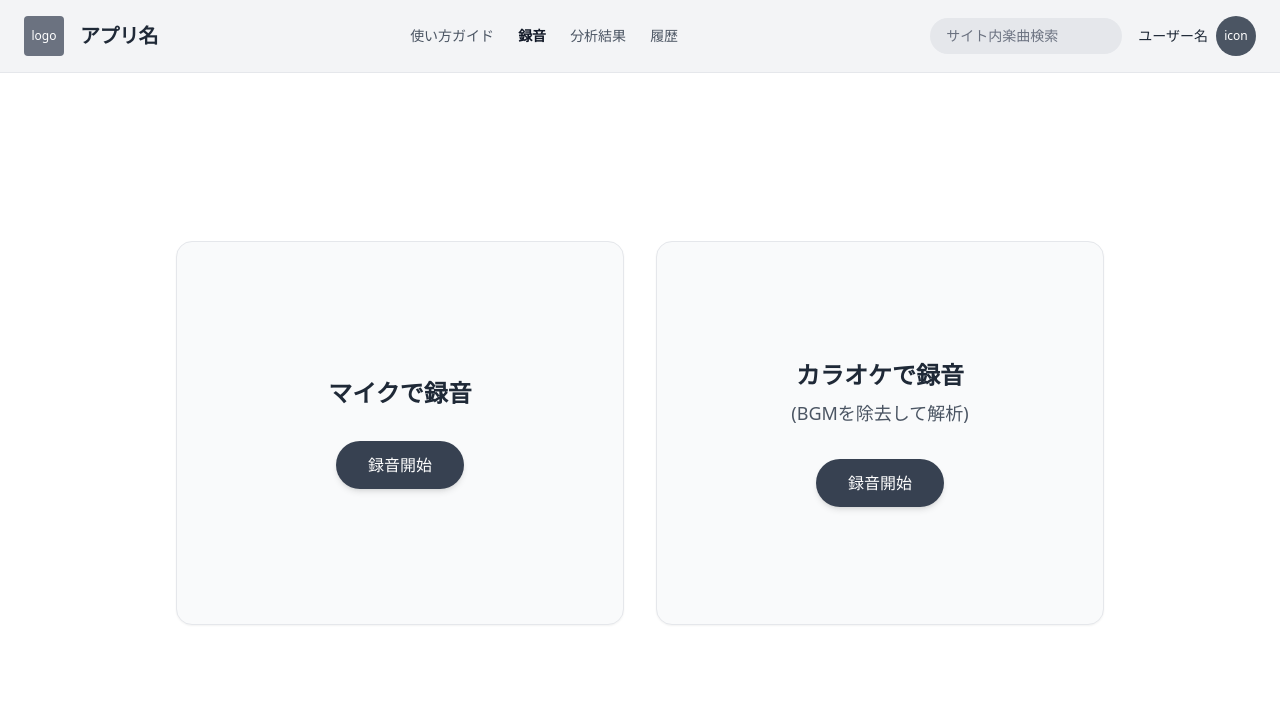
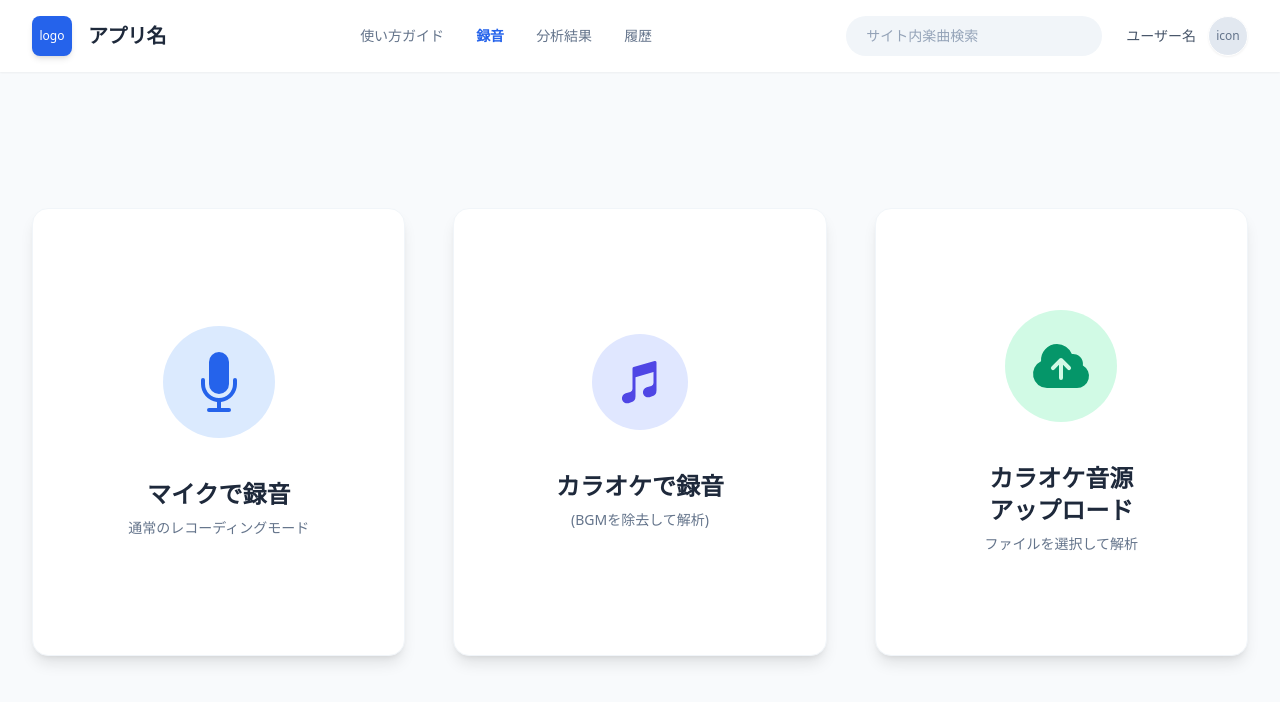
Before and after one commit to kc3hack/2026_team11, a React (Create React App) app in the folder frontend/: page / in a window 1280 px wide. Shown: the top 702 px of the page. Built offline with nearby package versions, Linux system fonts and the light colour scheme.

Commit message:
ボタン3つに改良

```diff
--- a/frontend/package.json
+++ b/frontend/package.json
@@ -3,6 +3,7 @@
   "version": "0.1.0",
   "private": true,
   "dependencies": {
+    "@heroicons/react": "^2.2.0",
     "@testing-library/dom": "^10.4.1",
     "@testing-library/jest-dom": "^6.9.1",
     "@testing-library/react": "^16.3.2",
--- a/frontend/src/RecordingSelectionPage.tsx
+++ b/frontend/src/RecordingSelectionPage.tsx
@@ -1,40 +1,41 @@
 import React from 'react';
+import { MicrophoneIcon, MusicalNoteIcon, CloudArrowUpIcon } from '@heroicons/react/24/solid';
 
 const RecordingSelectionPage: React.FC = () => {
     return (
-        <div className="min-h-screen bg-white font-sans text-gray-800">
+        <div className="min-h-screen bg-slate-50 font-sans text-slate-700">
             {/* Header */}
-            <header className="flex items-center justify-between px-6 py-4 bg-gray-100 border-b border-gray-200">
+            <header className="flex items-center justify-between px-8 py-4 bg-white shadow-sm sticky top-0 z-50">
                 <div className="flex items-center gap-4">
                     {/* Logo (Dummy) */}
-                    <div className="w-10 h-10 bg-gray-500 flex items-center justify-center text-white text-xs rounded">
+                    <div className="w-10 h-10 bg-blue-600 flex items-center justify-center text-white text-xs rounded-lg shadow-md">
                         logo
                     </div>
-                    <h1 className="text-xl font-bold tracking-tight">アプリ名</h1>
+                    <h1 className="text-xl font-bold tracking-tight text-slate-800">アプリ名</h1>
                 </div>
 
                 {/* Navigation */}
-                <nav className="hidden md:flex gap-6 text-sm font-medium text-gray-600">
-                    <a href="#" className="hover:text-gray-900 transition-colors">使い方ガイド</a>
-                    <a href="#" className="hover:text-gray-900 transition-colors font-bold text-gray-900">録音</a>
-                    <a href="#" className="hover:text-gray-900 transition-colors">分析結果</a>
-                    <a href="#" className="hover:text-gray-900 transition-colors">履歴</a>
+                <nav className="hidden md:flex gap-8 text-sm font-medium text-slate-500">
+                    <button type="button" className="hover:text-blue-600 transition-colors bg-transparent border-0 cursor-pointer">使い方ガイド</button>
+                    <button type="button" className="text-blue-600 font-bold transition-colors bg-transparent border-0 cursor-pointer">録音</button>
+                    <button type="button" className="hover:text-blue-600 transition-colors bg-transparent border-0 cursor-pointer">分析結果</button>
+                    <button type="button" className="hover:text-blue-600 transition-colors bg-transparent border-0 cursor-pointer">履歴</button>
                 </nav>
 
-                <div className="flex items-center gap-4">
+                <div className="flex items-center gap-6">
                     {/* Search Bar */}
                     <div className="relative hidden lg:block">
                         <input
                             type="text"
                             placeholder="サイト内楽曲検索"
-                            className="bg-gray-200 text-sm rounded-full px-4 py-2 w-48 focus:outline-none focus:ring-2 focus:ring-gray-400 placeholder-gray-500"
+                            className="bg-slate-100 text-sm rounded-full px-5 py-2.5 w-64 focus:outline-none focus:ring-2 focus:ring-blue-400 focus:bg-white transition-all placeholder-slate-400 text-slate-700"
                         />
                     </div>
 
                     {/* User Profile */}
-                    <div className="flex items-center gap-2">
-                        <span className="text-sm font-medium hidden sm:block">ユーザー名</span>
-                        <div className="w-10 h-10 bg-gray-600 rounded-full flex items-center justify-center text-white text-xs">
+                    <div className="flex items-center gap-3">
+                        <span className="text-sm font-medium hidden sm:block text-slate-600">ユーザー名</span>
+                        <div className="w-10 h-10 bg-slate-200 rounded-full flex items-center justify-center text-slate-500 text-xs shadow-sm border border-white">
                             icon
                         </div>
                     </div>
@@ -42,32 +43,67 @@ const RecordingSelectionPage: React.FC = () => {
             </header>
 
             {/* Main Area */}
-            <main className="flex flex-col md:flex-row items-center justify-center min-h-[calc(100vh-80px)] p-6 gap-8">
+            <main className="flex flex-col md:flex-row items-center justify-center min-h-[calc(100vh-80px)] p-8 gap-8 xl:gap-12">
 
                 {/* Normal Mode Card */}
-                <div className="group relative w-full max-w-md h-96 bg-gray-50 rounded-2xl shadow-sm hover:shadow-xl transition-all duration-300 transform hover:-translate-y-1 cursor-pointer flex flex-col items-center justify-center border border-gray-200 overflow-hidden">
-                    <div className="absolute inset-0 bg-gradient-to-br from-blue-50 to-white opacity-0 group-hover:opacity-100 transition-opacity duration-300"></div>
-                    <div className="z-10 text-center p-6 space-y-8">
-                        <h2 className="text-2xl font-bold text-gray-800">マイクで録音</h2>
-                        <button className="px-8 py-3 bg-gray-700 text-white rounded-full font-medium shadow-md hover:bg-gray-600 transition w-full md:w-auto">
-                            録音開始
-                        </button>
+                <button
+                    type="button"
+                    onClick={() => console.log('Normal recording clicked')}
+                    className="group relative w-full max-w-sm h-[28rem] bg-white rounded-2xl shadow-lg hover:shadow-2xl transition-all duration-300 transform hover:-translate-y-2 cursor-pointer flex flex-col items-center justify-center border border-slate-100 overflow-hidden"
+                >
+                    <div className="absolute inset-0 bg-blue-50 opacity-0 group-hover:opacity-100 transition-opacity duration-300 pointer-events-none"></div>
+
+                    <div className="z-10 flex flex-col items-center justify-center space-y-8 p-8 text-center w-full h-full">
+                        <div className="p-6 bg-blue-100 rounded-full text-blue-600 mb-2 group-hover:scale-110 transition-transform duration-300">
+                            <MicrophoneIcon className="w-16 h-16" />
+                        </div>
+
+                        <div className="space-y-2">
+                            <h2 className="text-2xl font-bold text-slate-800">マイクで録音</h2>
+                            <p className="text-sm text-slate-500 font-medium">通常のレコーディングモード</p>
+                        </div>
                     </div>
-                </div>
+                </button>
 
                 {/* Karaoke Mode Card */}
-                <div className="group relative w-full max-w-md h-96 bg-gray-50 rounded-2xl shadow-sm hover:shadow-xl transition-all duration-300 transform hover:-translate-y-1 cursor-pointer flex flex-col items-center justify-center border border-gray-200 overflow-hidden">
-                    <div className="absolute inset-0 bg-gradient-to-br from-purple-50 to-white opacity-0 group-hover:opacity-100 transition-opacity duration-300"></div>
-                    <div className="z-10 text-center p-6 space-y-8">
-                        <h2 className="text-2xl font-bold text-gray-800">
-                            カラオケで録音<br />
-                            <span className="text-lg font-normal text-gray-600 mt-2 block">(BGMを除去して解析)</span>
-                        </h2>
-                        <button className="px-8 py-3 bg-gray-700 text-white rounded-full font-medium shadow-md hover:bg-gray-600 transition w-full md:w-auto">
-                            録音開始
-                        </button>
+                <button
+                    type="button"
+                    onClick={() => console.log('Karaoke recording clicked')}
+                    className="group relative w-full max-w-sm h-[28rem] bg-white rounded-2xl shadow-lg hover:shadow-2xl transition-all duration-300 transform hover:-translate-y-2 cursor-pointer flex flex-col items-center justify-center border border-slate-100 overflow-hidden"
+                >
+                    <div className="absolute inset-0 bg-indigo-50 opacity-0 group-hover:opacity-100 transition-opacity duration-300 pointer-events-none"></div>
+
+                    <div className="z-10 flex flex-col items-center justify-center space-y-8 p-8 text-center w-full h-full">
+                        <div className="p-6 bg-indigo-100 rounded-full text-indigo-600 mb-2 group-hover:scale-110 transition-transform duration-300 flex items-center justify-center gap-1 relative">
+                            <MusicalNoteIcon className="w-12 h-12 z-10" />
+                        </div>
+
+                        <div className="space-y-2">
+                            <h2 className="text-2xl font-bold text-slate-800">カラオケで録音</h2>
+                            <p className="text-sm text-slate-500 font-medium">(BGMを除去して解析)</p>
+                        </div>
                     </div>
-                </div>
+                </button>
+
+                {/* Upload Mode Card */}
+                <button
+                    type="button"
+                    onClick={() => console.log('Upload clicked')}
+                    className="group relative w-full max-w-sm h-[28rem] bg-white rounded-2xl shadow-lg hover:shadow-2xl transition-all duration-300 transform hover:-translate-y-2 cursor-pointer flex flex-col items-center justify-center border border-slate-100 overflow-hidden"
+                >
+                    <div className="absolute inset-0 bg-emerald-50 opacity-0 group-hover:opacity-100 transition-opacity duration-300 pointer-events-none"></div>
+
+                    <div className="z-10 flex flex-col items-center justify-center space-y-8 p-8 text-center w-full h-full">
+                        <div className="p-6 bg-emerald-100 rounded-full text-emerald-600 mb-2 group-hover:scale-110 transition-transform duration-300">
+                            <CloudArrowUpIcon className="w-16 h-16" />
+                        </div>
+
+                        <div className="space-y-2">
+                            <h2 className="text-2xl font-bold text-slate-800">カラオケ音源<br />アップロード</h2>
+                            <p className="text-sm text-slate-500 font-medium">ファイルを選択して解析</p>
+                        </div>
+                    </div>
+                </button>
 
             </main>
         </div>
```
Also changed, not shown: 1 other file (tests, documents, lock files or other folders).
